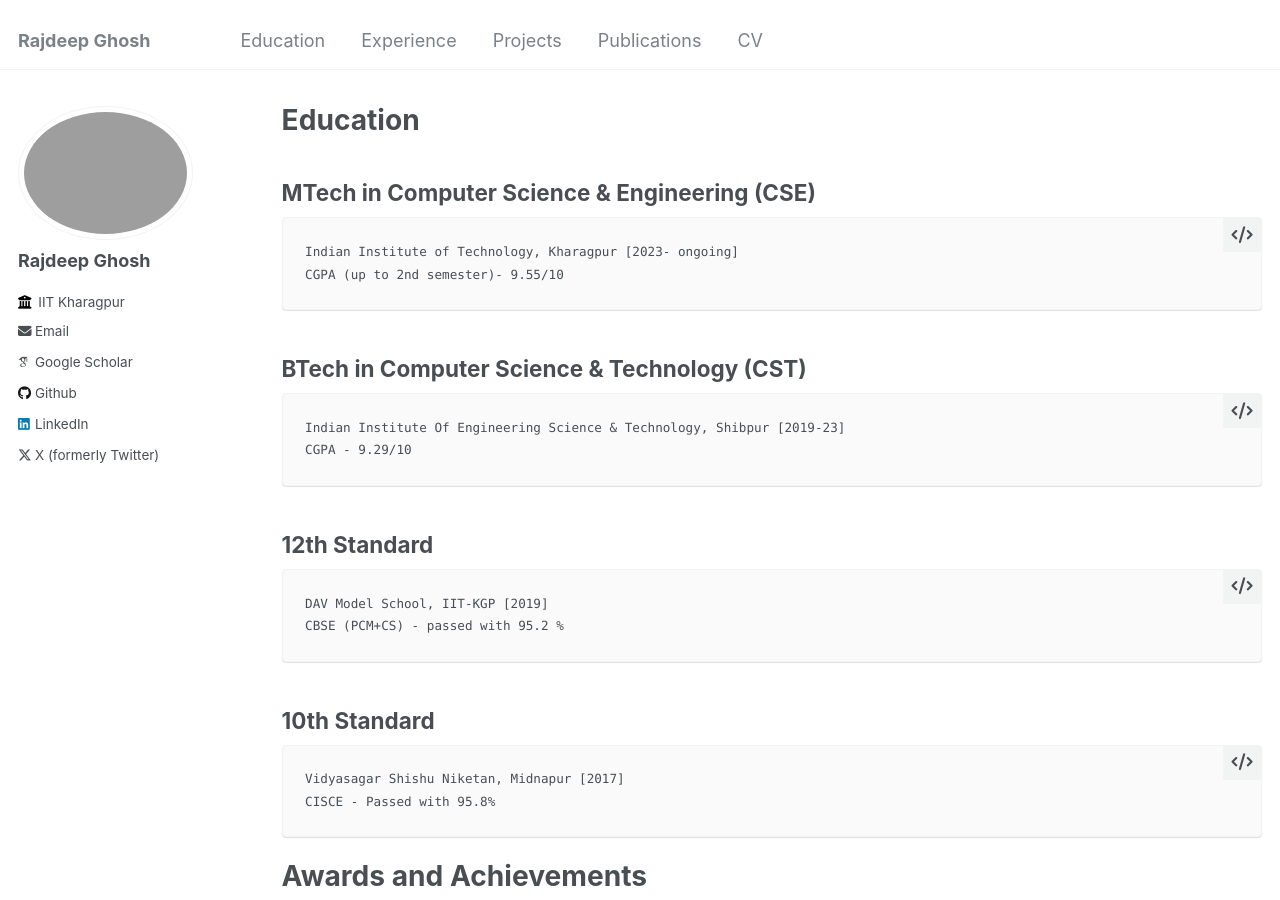
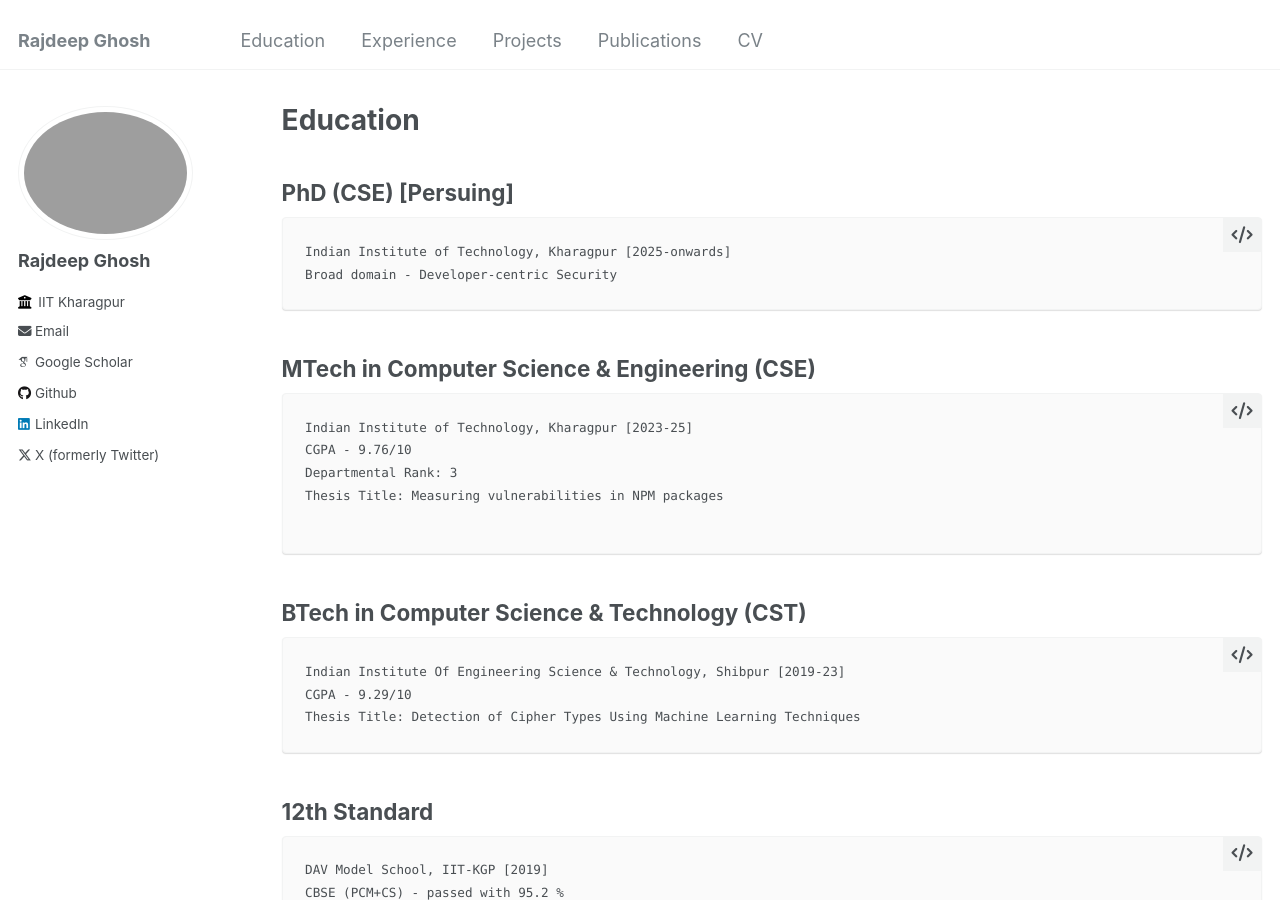
Before and after one commit to Rajdeep-G/Rajdeep-G.github.io, a Jekyll site: the page built from _pages/education.md, in a window 1280 px wide and 900 px high. Built offline with Jekyll 4.4.1, drawn with Linux system fonts in a browser that asks for light colours; some web fonts are replaced.

Commit message:
Update education.md

````diff
--- a/_pages/education.md
+++ b/_pages/education.md
@@ -4,11 +4,21 @@ title: "Education"
 permalink: /education/
 ---
 
+## PhD (CSE) [Persuing]
+
+```markdown
+Indian Institute of Technology, Kharagpur [2025-onwards]
+Broad domain - Developer-centric Security
+```
+
 ## MTech in Computer Science & Engineering (CSE)
 
 ```markdown
-Indian Institute of Technology, Kharagpur [2023- ongoing]
-CGPA (up to 2nd semester)- 9.55/10
+Indian Institute of Technology, Kharagpur [2023-25]
+CGPA - 9.76/10
+Departmental Rank: 3
+Thesis Title: Measuring vulnerabilities in NPM packages
+
 ```
 
 ## BTech in Computer Science & Technology (CST)
@@ -16,6 +26,7 @@ CGPA (up to 2nd semester)- 9.55/10
 ```markdown
 Indian Institute Of Engineering Science & Technology, Shibpur [2019-23]
 CGPA - 9.29/10
+Thesis Title: Detection of Cipher Types Using Machine Learning Techniques
 ```
 
 ## 12th Standard
````
